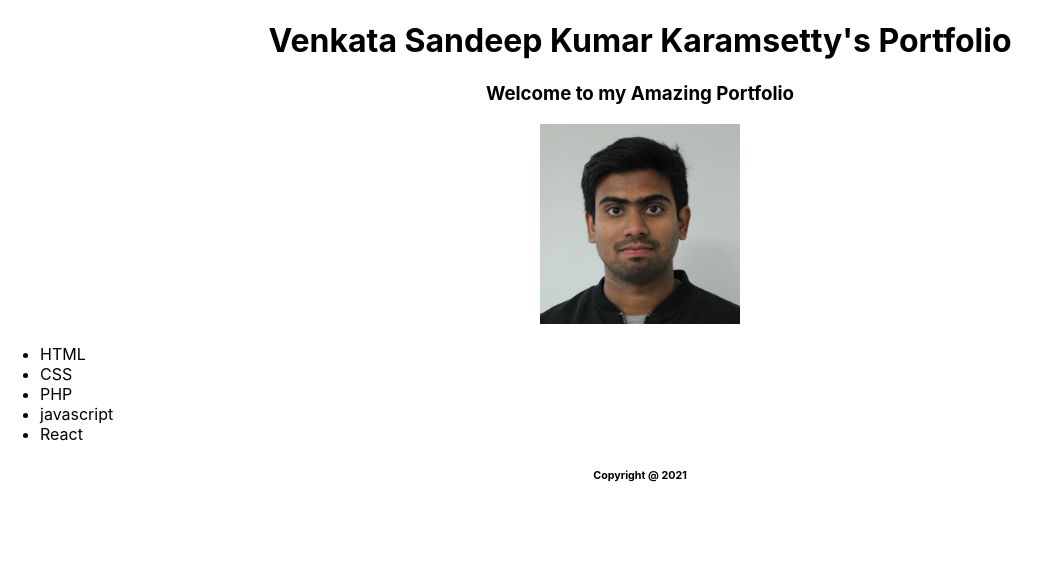
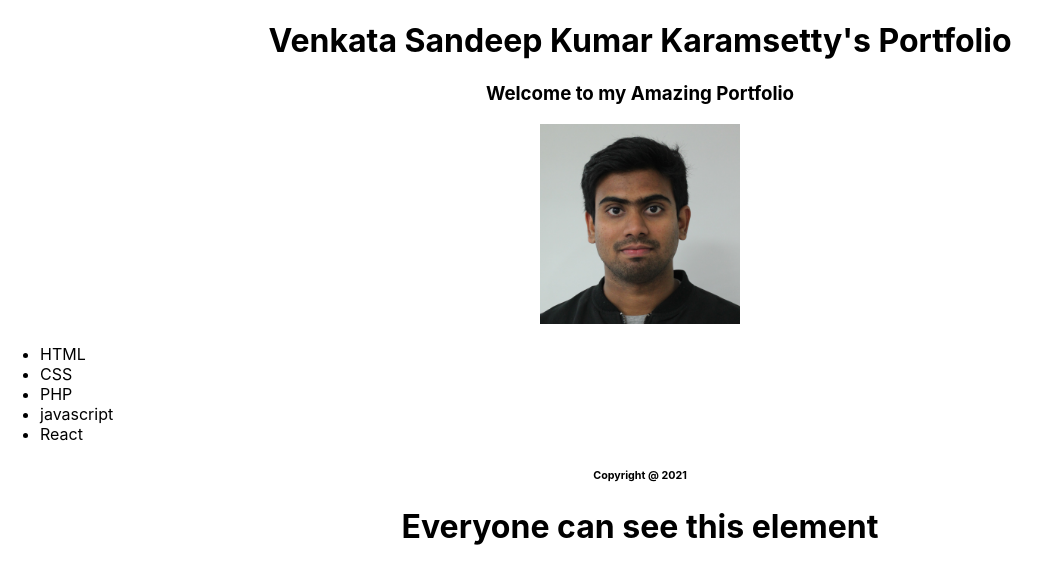
Before and after one commit to karamsetty09/react_app, a React (Create React App) app: page / in a window 1280 px wide. Shown: the top 584 px of the page, without its empty margins (0-1051 px from the left). Built offline with nearby package versions, Linux system fonts and the light colour scheme.

Commit message:
Conditional Rendering using props.

```diff
--- a/src/App.js
+++ b/src/App.js
@@ -46,13 +46,26 @@ const skills = [
 
 const skillObjects = skills.map((skill, i) => ({id: i, title:skill}));
 
+//How conditional rendering works in javascript display different components based on true and false
+function SecretComponent(){
+  return <h1> secret information for authorized users only</h1>
+}
+
+function RegularComponent(){
+  return <h1>Everyone can see this element</h1>
+}
+
+
+
 //"" -> Used for strings of props data  {} ->
-function App() {
+function App(props) {
   return (
     <div className="App">
       <Header name="Venkata Sandeep Kumar Karamsetty"/>
       <Main adjective="Amazing" skills={skillObjects}/>
       <Footer year={new Date().getFullYear()}/>
+      { props.authorized ? <SecretComponent /> : <RegularComponent /> }
+
     </div>
   );
 }
--- a/src/index.js
+++ b/src/index.js
@@ -6,7 +6,7 @@ import App from "./App";
 
 
 ReactDOM.render(
-  <App />,
+  <App authorized={false} />,
 
   document.getElementById('root')
 );
```
